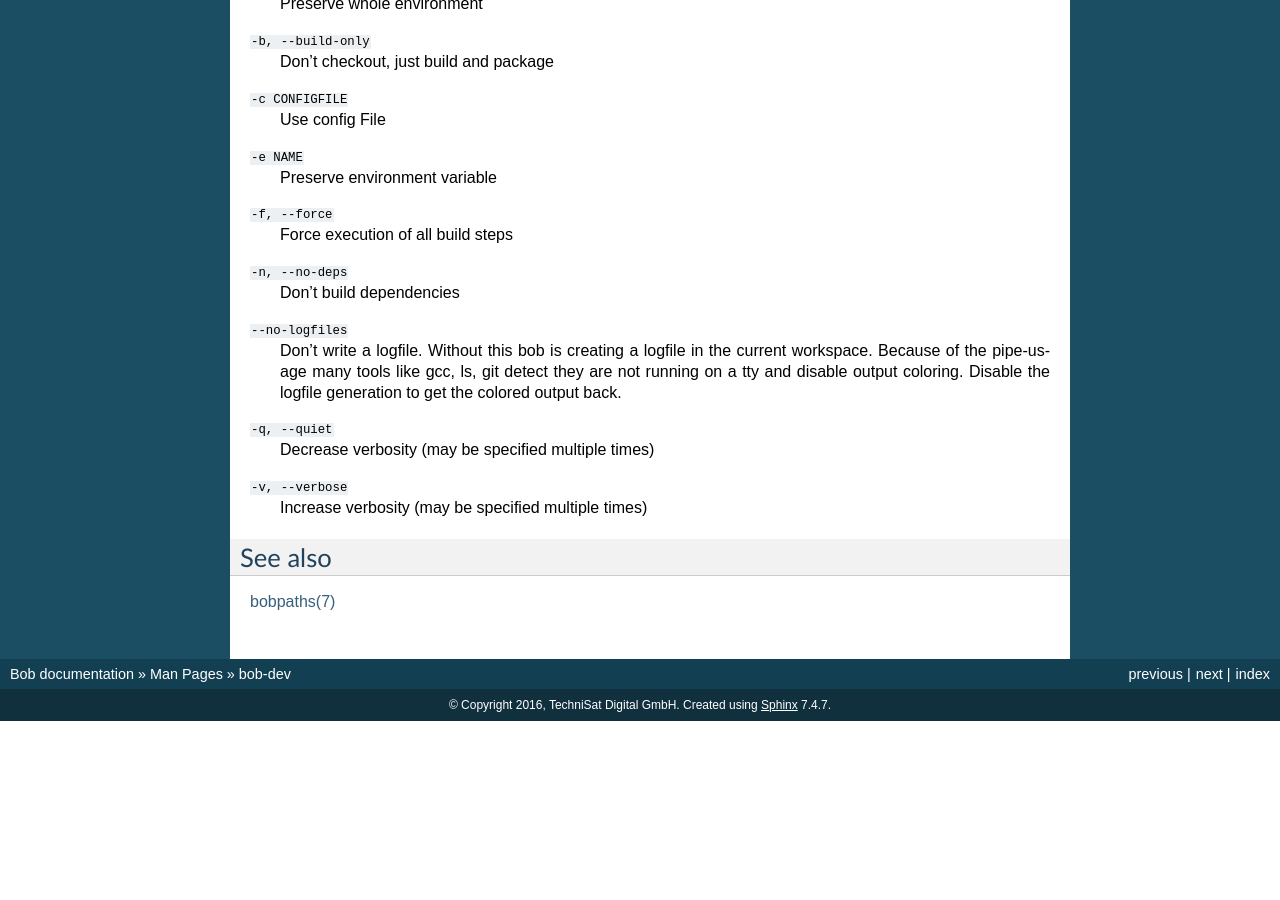
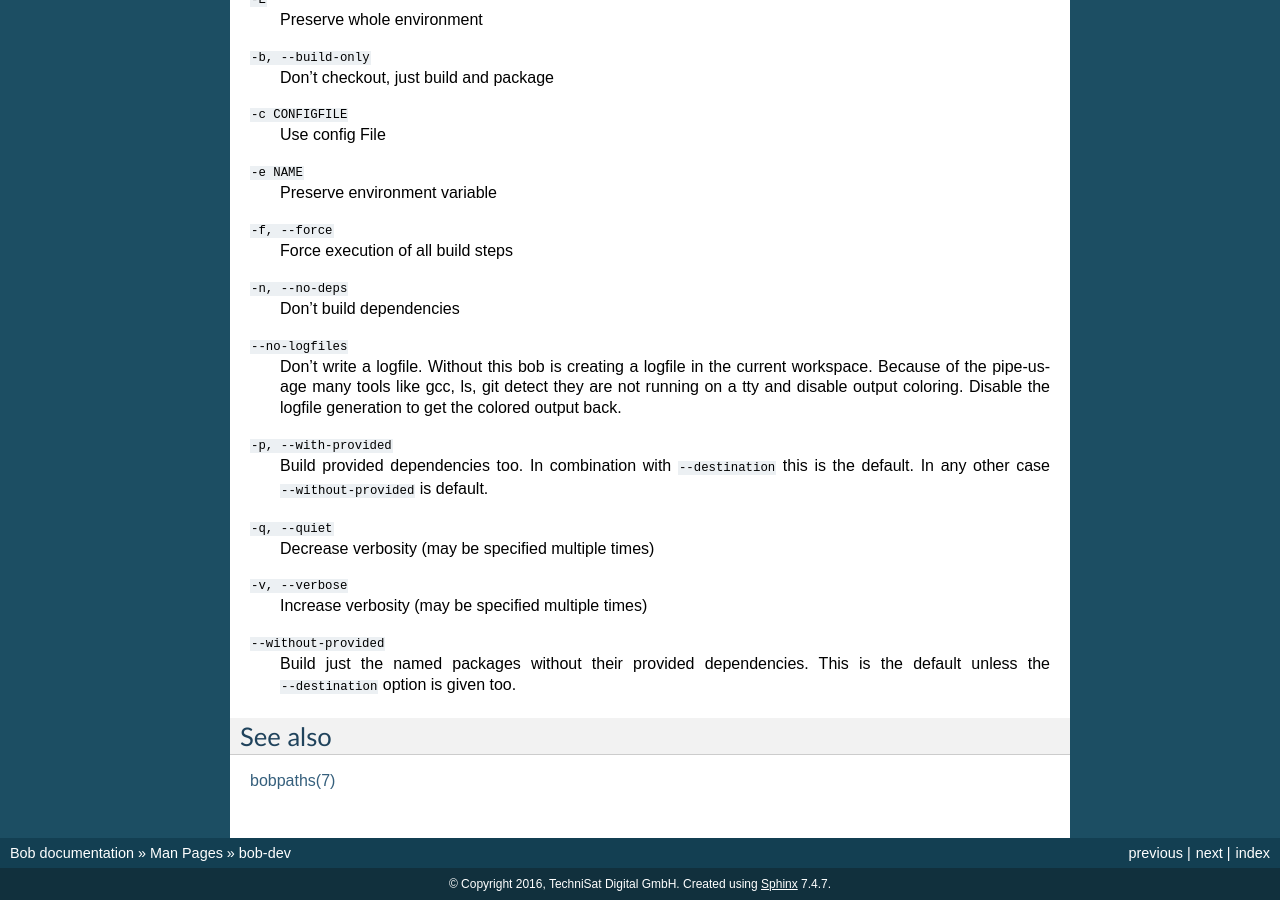
Before and after one commit to BobBuildTool/bob, a Sphinx documentation site: the page built from doc/manpages/bob-dev.rst, in a window 1280 px wide and 900 px high, scrolled down 1590 px. Built offline with Sphinx 7.4.7, drawn with Linux system fonts in a browser that asks for light colours; formulas are drawn with MathJax 3; the version number could not be read and is left out; before the commit the page ends 2311 px from its top, so only the background shows below that; some of the changed text lies outside the part shown.

Commit message:
doc: describe new switches of build/dev commands

```diff
--- a/doc/manpages/bob-build-dev.rst
+++ b/doc/manpages/bob-build-dev.rst
@@ -80,12 +80,21 @@ Options
     coloring. Disable the logfile generation to get the colored output
     back.
 
+``-p, --with-provided``
+    Build provided dependencies too. In combination with ``--destination`` this
+    is the default. In any other case ``--without-provided`` is default.
+
 ``-q, --quiet``
     Decrease verbosity (may be specified multiple times)
 
 ``-v, --verbose``
     Increase verbosity (may be specified multiple times)
 
+``--without-provided``
+    Build just the named packages without their provided dependencies. This is
+    the default unless the ``--destination`` option is given too.
+
+
 See also
 --------
 
--- a/doc/manpages/bob-dev.rst
+++ b/doc/manpages/bob-dev.rst
@@ -15,10 +15,11 @@ Synopsis
 
 ::
 
-    bob dev [-h] [--destination DEST] [-f] [-n] [-b | -B]
-            [--clean | --incremental] [--resume] [-q] [-v] [--no-logfiles]
-            [-D DEFINES] [-c CONFIGFILE] [-e NAME] [-E] [--upload]
-            [--download MODE] [--sandbox | --no-sandbox] [--clean-checkout]
+    bob dev [-h] [--destination DEST] [-f] [-n] [-p] [--without-provided]
+            [-b | -B | --normal] [--clean | --incremental] [--resume] [-q]
+            [-v] [--no-logfiles] [-D DEFINES] [-c CONFIGFILE] [-e NAME]
+            [-E] [--upload] [--download MODE] [--sandbox | --no-sandbox]
+            [--clean-checkout]
             PACKAGE [PACKAGE ...]
 
 Description
```
Also changed, not shown: doc/manpages/bob-build.rst (+6 -6 lines).
